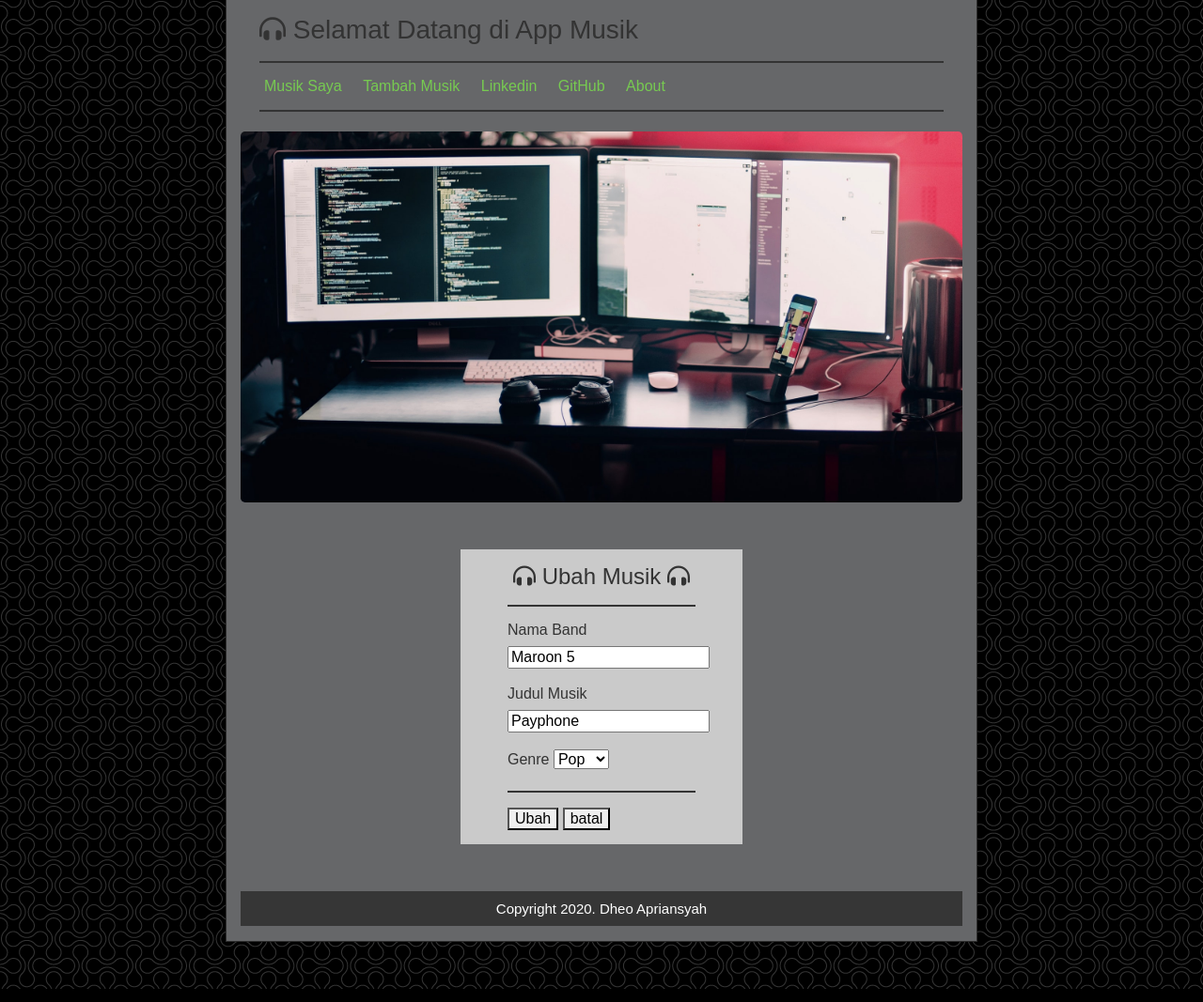
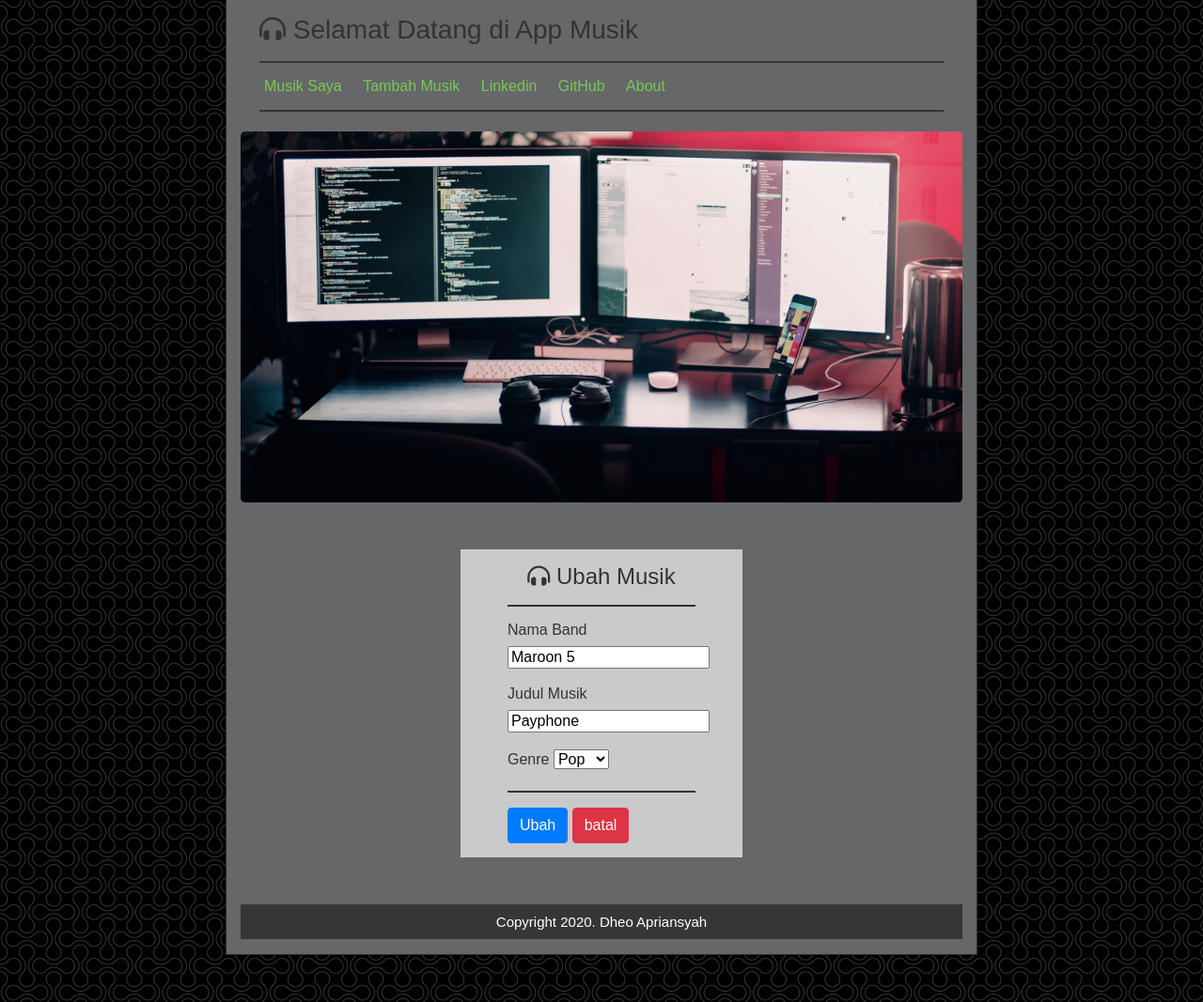
Before and after one commit to DheoAp/App-musik, a CodeIgniter app: page /projectcodeigniter/musik/ubah/1 in a window 1280 px wide. Shown: the part 51-1118 px from the top of the page at 94% size. Run offline with CodeIgniter, Linux system fonts and the light colour scheme; data comes from the database, SQL or seed files in the repository; some libraries are stand-ins or nearby versions.

Commit message:
Menambahkan class btn pada button ubah dan batal

```diff
--- a/application/views/ubah.php
+++ b/application/views/ubah.php
@@ -1,5 +1,5 @@
 <form action="" method="post" enctype="multipart/form-data">
-<h4 style="text-align: center;margin-bottom: 5px;"><i class="fas fa-headphones-alt"></i> Ubah Musik <i class="fas fa-headphones-alt"></i></h4>
+<h4 style="text-align: center;margin-bottom: 5px;"><i class="fas fa-headphones-alt"></i> Ubah Musik</h4>
 <hr>
   <input type="hidden" name="id_musik" value="<?= $tbl_musik['id_musik']?>">
   <div>
@@ -22,6 +22,6 @@
     </select>
   </div>
   <hr>
-  <button type="submit" name="tambah">Ubah</button>
-  <button type="submit" name="tambah"><a style="text-decoration: none;color:black" rel="stylesheet" href="<?= base_url()?>">batal</a></button>
+  <button class="btn btn-primary" type="submit" name="tambah">Ubah</button>
+  <button class="btn btn-danger"><a style="text-decoration: none;color:white" rel="stylesheet" href="<?= base_url()?>">batal</a></button>
 </form>
```
